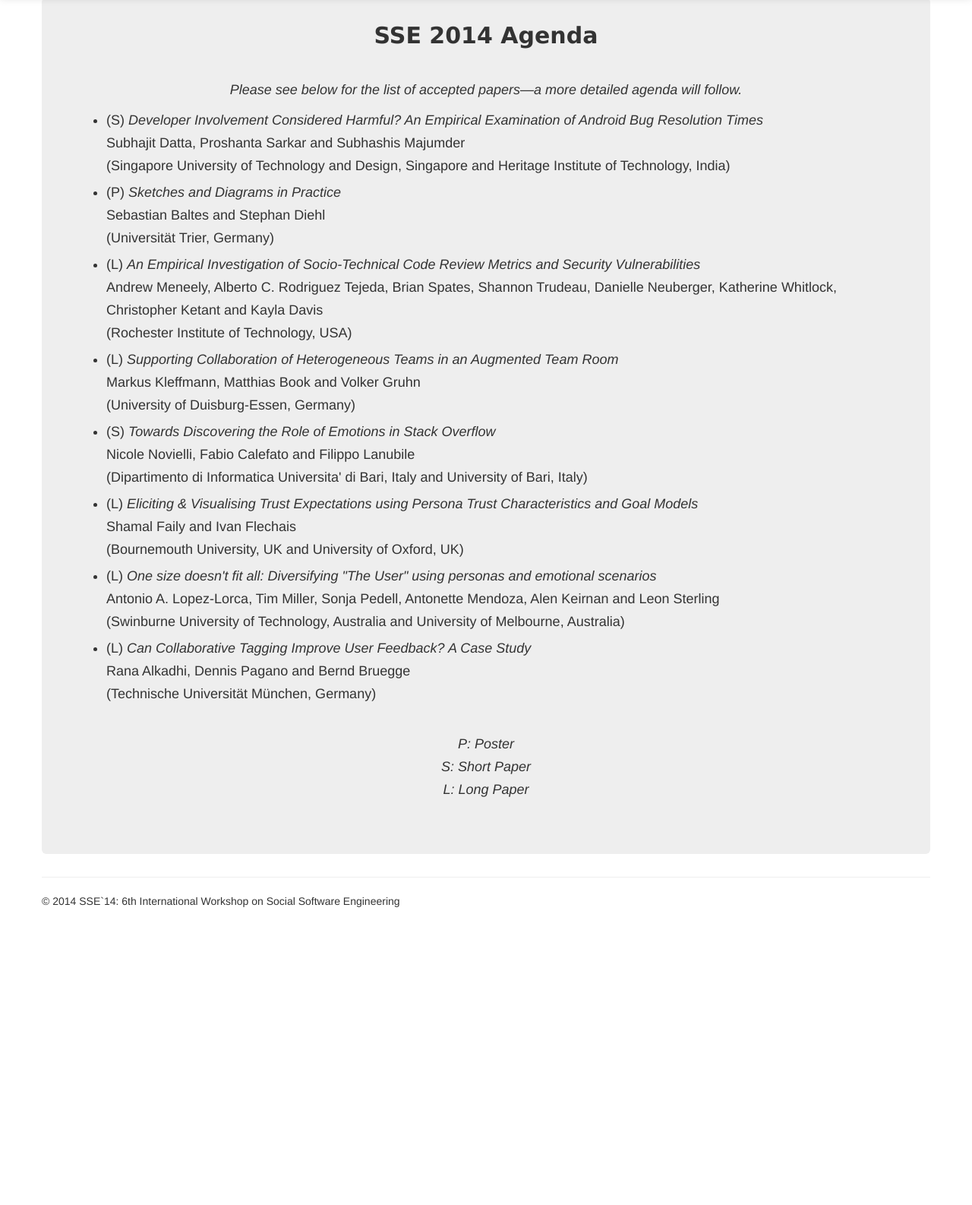
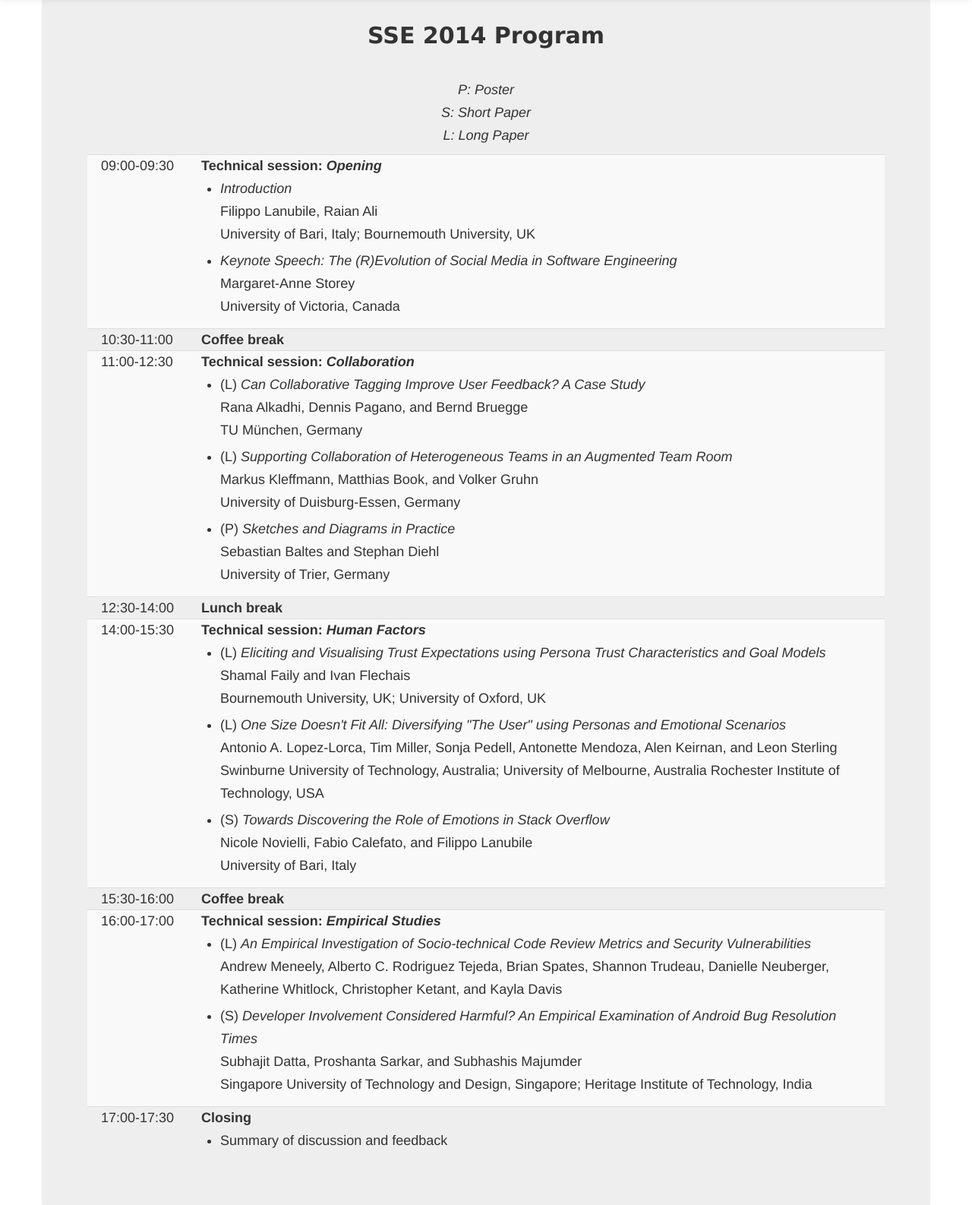
Before and after one commit to sse-ws/sse-ws.github.com, a plain HTML site: page agenda.html in a window 1280 px wide. Shown: the part 63-1649 px from the top of the page at 76% size. Before the commit the page ends 1309 px from the top, so only its background shows below. Drawn offline with nearby package versions, Linux system fonts and the light colour scheme; a web font is replaced by a local one.

Commit message:
build agenda

```diff
--- a/agenda.html
+++ b/agenda.html
@@ -49,57 +49,144 @@
 
         <div class="container">
 <div class="hero-unit">
-                <h2 class="brand">SSE 2014 Agenda</h2>
-                <p style="font-style: italic; margin-top: 2em; text-align: center">
-                	Please see below for the list of accepted papers&mdash;a more detailed agenda will follow.
-                </p>
-                <ul>
-                    <li>
-                        (S) <em>Developer Involvement Considered Harmful? An Empirical Examination of Android Bug Resolution Times</em><br/>
-                        Subhajit Datta, Proshanta Sarkar and Subhashis Majumder<br/>
-                        (Singapore University of Technology and Design, Singapore and Heritage Institute of Technology, India)
-                    </li>
-                    <li>
-                        (P) <em>Sketches and Diagrams in Practice</em><br/>
-                        Sebastian Baltes and Stephan Diehl<br/>
-                        (Universität Trier, Germany)
-                    </li>
-                    <li>
-                        (L) <em>An Empirical Investigation of Socio-Technical Code Review Metrics and Security Vulnerabilities</em><br/>
-                        Andrew Meneely, Alberto C. Rodriguez Tejeda, Brian Spates, Shannon Trudeau, Danielle Neuberger, Katherine Whitlock, Christopher Ketant and Kayla Davis<br/>
-                        (Rochester Institute of Technology, USA)
-                    </li>
-                    <li>
-                        (L) <em>Supporting Collaboration of Heterogeneous Teams in an Augmented Team Room</em><br/>
-                        Markus Kleffmann, Matthias Book and Volker Gruhn<br/>
-                        (University of Duisburg-Essen, Germany)
-                    </li>
-                    <li>
-                        (S) <em>Towards Discovering the Role of Emotions in Stack Overflow</em><br/>
-                        Nicole Novielli, Fabio Calefato and Filippo Lanubile<br/>
-                        (Dipartimento di Informatica Universita' di Bari, Italy and University of Bari, Italy)
-                    </li>
-                    <li>
-                        (L) <em>Eliciting &amp; Visualising Trust Expectations using Persona Trust Characteristics and Goal Models</em><br/>
-                        Shamal Faily and Ivan Flechais<br/>
-                        (Bournemouth University, UK and University of Oxford, UK)
-                    </li>
-                    <li>
-                        (L) <em>One size doesn't fit all: Diversifying "The User" using personas and emotional scenarios</em><br/>
-                        Antonio A. Lopez-Lorca, Tim Miller, Sonja Pedell, Antonette Mendoza, Alen Keirnan and Leon Sterling<br/>
-                        (Swinburne University of Technology, Australia and University of Melbourne, Australia)
-                    </li>
-                    <li>
-                        (L) <em>Can Collaborative Tagging Improve User Feedback? A Case Study</em><br/>
-                        Rana Alkadhi, Dennis Pagano and Bernd Bruegge<br/>
-                        (Technische Universität München, Germany)
-                    </li>
-                </ul>
+    <h2 class="brand">SSE 2014 Program</h2>
     <p style="font-style: italic; margin-top: 2em; text-align: center">
         P: Poster<br/>
         S: Short Paper<br/>
         L: Long Paper<br/>
     </p>
+    <table class="table table-striped table-hover table-condensed">
+        <tbody>
+            <tr>
+                <td>
+                    09:00&#8209;09:30
+                </td>
+                <td>
+                    <strong>Technical session: <em>Opening</em></strong>
+                    <ul>
+                        <li>
+                            <em>Introduction</em><br/>
+                            Filippo Lanubile, Raian Ali<br/>
+                            University of Bari, Italy; Bournemouth University, UK
+                        </li>
+                        <li>
+                            <em>Keynote Speech: The (R)Evolution of Social Media in Software Engineering</em><br/>
+                            Margaret-Anne Storey<br/>
+                            University of Victoria, Canada
+                        </li>
+                    </ul>
+                </td>
+            </tr>
+            <tr>
+                <td>
+                    10:30&#8209;11:00
+                </td>
+                <td>
+                    <strong>Coffee break</strong>
+                </td>
+            </tr>
+            <tr>
+                <td>
+                    11:00&#8209;12:30
+                </td>
+                <td>
+                    <strong>Technical session: <em>Collaboration</em></strong>
+                    <ul>
+                        <li>
+                            (L) <em>Can Collaborative Tagging Improve User Feedback? A Case Study</em><br/>
+                            Rana Alkadhi, Dennis Pagano, and Bernd Bruegge<br/>
+                            TU München, Germany
+                        </li>
+                        <li>
+                            (L) <em>Supporting Collaboration of Heterogeneous Teams in an Augmented Team Room</em><br/>
+                            Markus Kleffmann, Matthias Book, and Volker Gruhn<br/>
+                            University of Duisburg-Essen, Germany
+                        </li>
+                        <li>
+                            (P) <em>Sketches and Diagrams in Practice</em><br/>
+                            Sebastian Baltes and Stephan Diehl<br/>
+                            University of Trier, Germany
+                        </li>
+                    </ul>
+                </td>
+            </tr>
+            <tr>
+                <td>
+                    12:30&#8209;14:00
+                </td>
+                <td>
+                    <strong>Lunch break</strong>
+                </td>
+            </tr>
+            <tr>
+                <td>
+                    14:00&#8209;15:30
+                </td>
+                <td>
+                    <strong>Technical session: <em>Human Factors</em></strong>
+                    <ul>
+                        <li>
+                            (L) <em>Eliciting and Visualising Trust Expectations using Persona Trust Characteristics and Goal Models</em><br/>
+                            Shamal Faily and Ivan Flechais<br/>
+                            Bournemouth University, UK; University of Oxford, UK
+                        </li>
+                        <li>
+                            (L) <em>One Size Doesn't Fit All: Diversifying "The User" using Personas and Emotional Scenarios</em><br/>
+                            Antonio A. Lopez-Lorca, Tim Miller, Sonja Pedell, Antonette Mendoza, Alen Keirnan, and Leon Sterling<br/>
+                            Swinburne University of Technology, Australia; University of Melbourne, Australia
+Rochester Institute of Technology, USA
+                        </li>
+                        <li>
+                            (S) <em>Towards Discovering the Role of Emotions in Stack Overflow</em><br/>
+                            Nicole Novielli, Fabio Calefato, and Filippo Lanubile<br/>
+                            University of Bari, Italy
+                        </li>
+                    </ul>
+                </td>
+            </tr>
+            <tr>
+                <td>
+                    15:30&#8209;16:00
+                </td>
+                <td>
+                    <strong>Coffee break</strong>
+                </td>
+            </tr>
+            <tr>
+                <td>
+                    16:00&#8209;17:00
+                </td>
+                <td>
+                    <strong>Technical session: <em>Empirical Studies</em></strong>
+                    <ul>
+                        <li>
+                            (L) <em>An Empirical Investigation of Socio-technical Code Review Metrics and Security Vulnerabilities</em><br/>
+                            Andrew Meneely, Alberto C. Rodriguez Tejeda, Brian Spates, Shannon Trudeau, Danielle Neuberger, Katherine Whitlock, Christopher Ketant, and Kayla Davis<br/>
+
+                        </li>
+                        <li>
+                            (S) <em>Developer Involvement Considered Harmful? An Empirical Examination of Android Bug Resolution Times</em><br/>
+                            Subhajit Datta, Proshanta Sarkar, and Subhashis Majumder<br/>
+                            Singapore University of Technology and Design, Singapore; Heritage Institute of Technology, India
+                        </li>
+                    </ul>
+                </td>
+            </tr>
+            <tr>
+                <td>
+                    17:00&#8209;17:30
+                </td>
+                <td>
+                    <strong>Closing</strong>
+                    <ul>
+                        <li>
+                            Summary of discussion and feedback
+                        </li>
+                    </ul>
+                </td>
+            </tr>
+        </tbody>
+    </table>
 </div>
             <hr>
 
```
Lines whose indentation alone changed are shown as unchanged.
